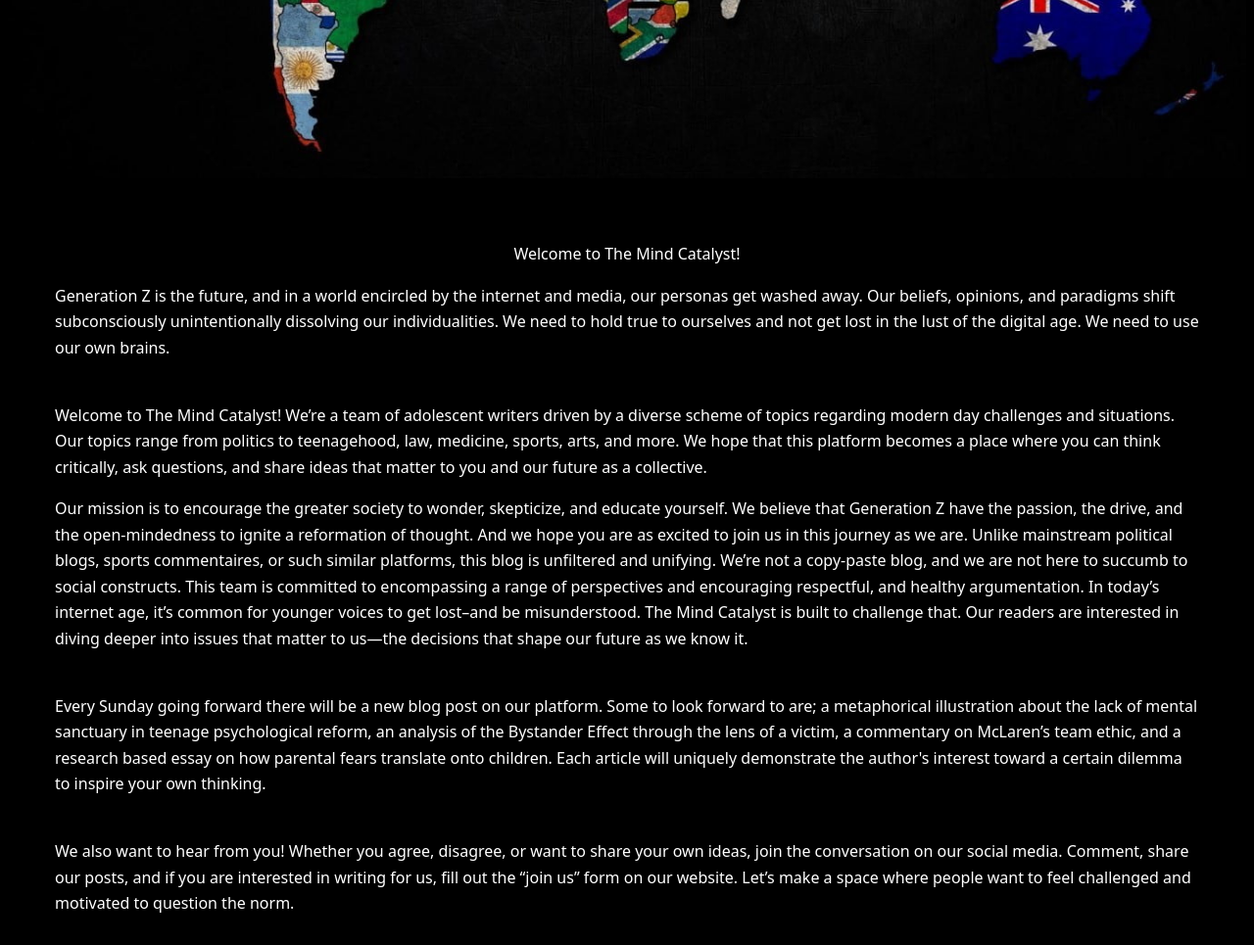
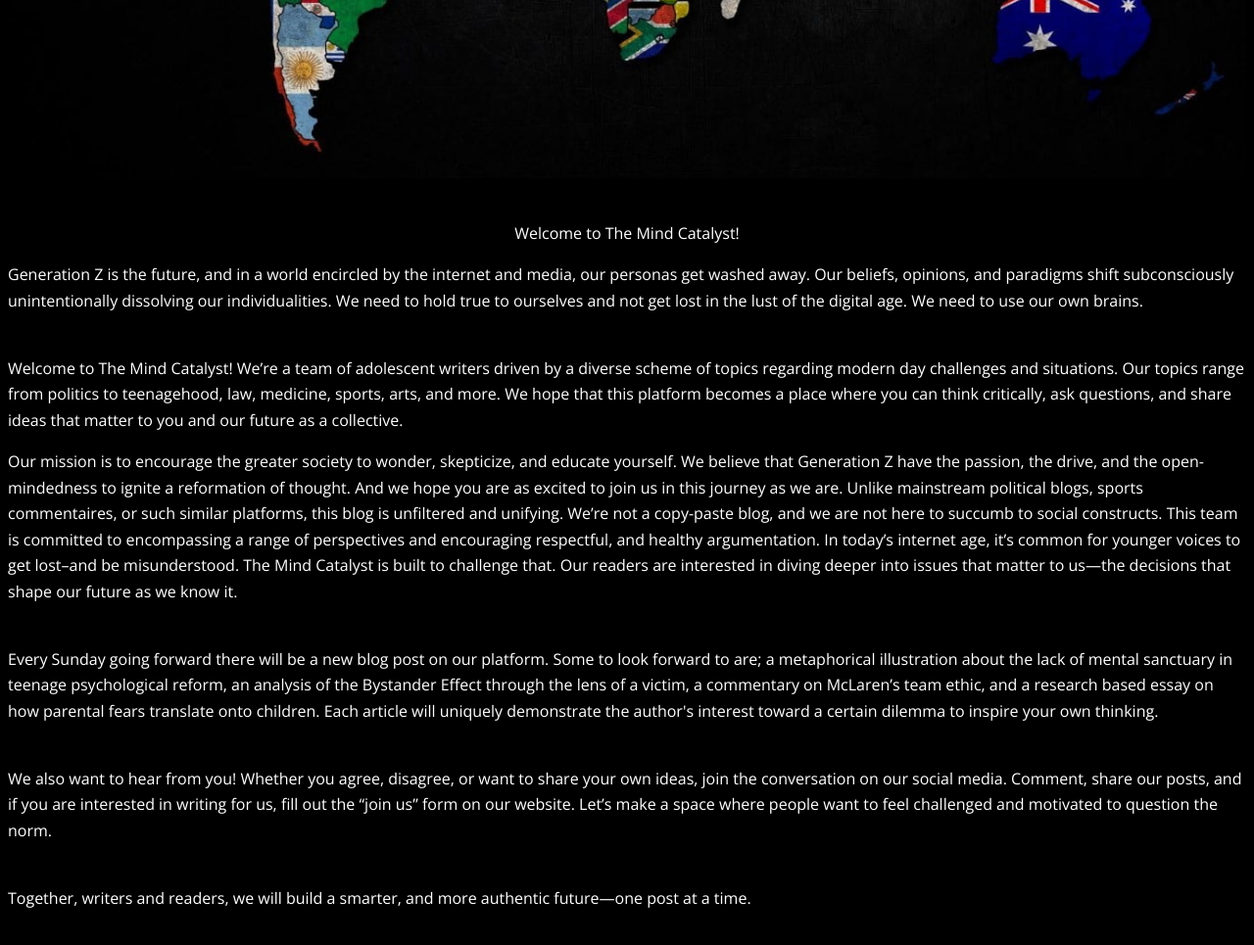
Before and after one commit to ewwwhataweirdo/The-Mind-Catalyst, a plain HTML site: page index.html in a window 1280 px wide. Shown: the part 500-1465 px from the top of the page at 98% size. Drawn offline with nearby package versions, Linux system fonts and the light colour scheme.

Commit message:
trying to fix the font

```diff
--- a/index.html
+++ b/index.html
@@ -6,6 +6,9 @@
     <link rel="preconnect" href="https://fonts.googleapis.com">
     <link rel="preconnect" href="https://fonts.gstatic.com" crossorigin>
     <link href="https://fonts.googleapis.com/css2?family=Oswald:wght@200..700&display=swap" rel="stylesheet">
+    <link rel="preconnect" href="https://fonts.googleapis.com">
+    <link rel="preconnect" href="https://fonts.gstatic.com" crossorigin>
+    <link href="https://fonts.googleapis.com/css2?family=Open+Sans:ital,wght@0,300..800;1,300..800&family=Oswald:wght@200..700&display=swap" rel="stylesheet">
   </head>
   <body>
     <div class="header">
@@ -37,6 +40,7 @@
       </h1>
     </div>
     <div class = "welcome-text">
+      <span>
         <p class="welcome">
           Welcome to The Mind Catalyst!
           </p>
@@ -72,6 +76,7 @@
           <p class="signoff">
             &#10065; Sofia Balan, Founder of The Mind Catalyst
         </p>
+      </span>
     </div>
 </body>
 </html>
--- a/style.css
+++ b/style.css
@@ -32,23 +32,22 @@
     text-decoration: none;
     font-weight: normal;
 }
-p{
-    font-family: https://www.gstatic.com/_/atari/_/ss/k=atari.vw.g_h5F1Yd8LQ.L.W.O/am=AIABEA/d=1/rs=AGEqA5nXUpQ-4H5bjQ7xn6LuxQRMJ_5U6Q;
-    font-weight: bold, 16px;
-    font-size: https://www.gstatic.com/_/atari/_/ss/k=atari.vw.g_h5F1Yd8LQ.L.W.O/am=AIABEA/d=1/rs=AGEqA5nXUpQ-4H5bjQ7xn6LuxQRMJ_5U6Q;
+.welcome-text{
+    font-family: "Open Sans", Arial;
+    font-size: 16px;
+    font-weight: 300;
     line-height: 26.496px;
     overflow-wrap: break-word;
     box-sizing: border-box;
     font-style:normal;
+    display: inline;
+    padding: 48px 48px;
 }
 .welcome{
     text-align: center;
 }
 .signoff{
     text-align: end;
-}
-.welcome-text{
-    padding: 48px 48px;
 }
 .join-us{
     padding-left: 10px;
```
Lines whose indentation alone changed are shown as unchanged.
